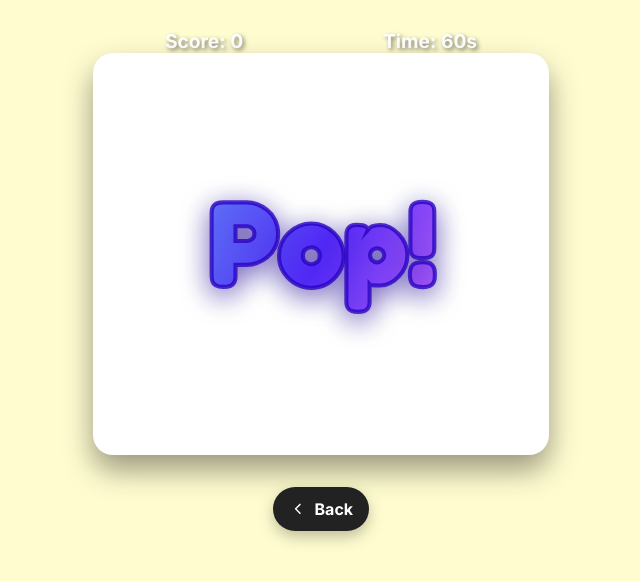
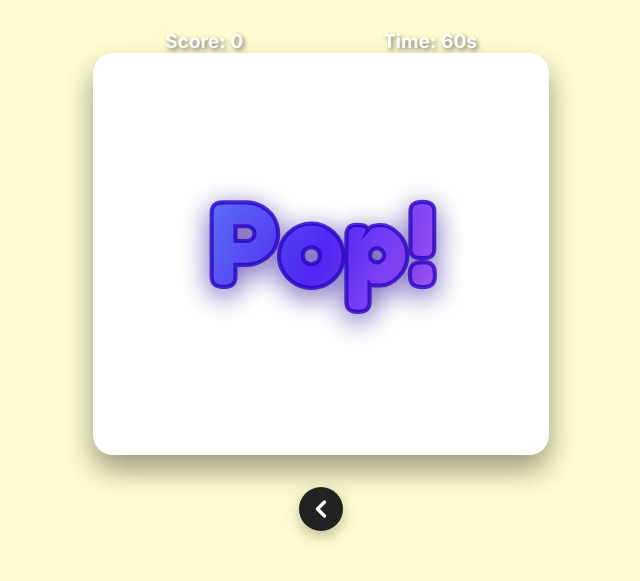
Before and after one commit to aisheikh1/Bubble_Pop_Frenzy, a website built with Vite: page index.html in a window 1280 px wide. Both pictures are taken after a click on the button "Classic Mode". Shown: the part 173-754 px from the top of the page, without its empty margins (319-959 px from the left). Built offline with nearby package versions, Linux system fonts and the light colour scheme.

Commit message:
back button now a circle with < inside

```diff
--- a/src/js/ui/BackButton.js
+++ b/src/js/ui/BackButton.js
@@ -8,7 +8,7 @@ export class BackButton {
     this.container = gameContainer;
     this.canvas = canvasEl;
 
-    // Create the flexible “below-canvas” area
+    // Create the flexible "below-canvas" area
     this.below = document.createElement('div');
     this.below.className = 'below-canvas';
 
@@ -17,13 +17,12 @@ export class BackButton {
     this.button.className = 'back-btn hidden';
     this.button.innerHTML = `
       <svg viewBox="0 0 24 24" aria-hidden="true">
-        <path d="M15 18l-6-6 6-6" fill="none" stroke="currentColor"
+        <path d="M14 8l-4 4 4 4" fill="none" stroke="currentColor"
               stroke-width="2" stroke-linecap="round" stroke-linejoin="round"/>
       </svg>
-      <span>Back</span>
     `;
 
-    // Insert after the canvas (so it is “under” the canvas)
+    // Insert after the canvas (so it is "under" the canvas)
     this.container.insertBefore(this.below, this.canvas.nextSibling);
     this.below.appendChild(this.button);
 
--- a/src/styles/styles.css
+++ b/src/styles/styles.css
@@ -71,30 +71,31 @@ canvas.canvas-appearing {
 
 }
 
-/* High-contrast pill button on cream background (#fffdd0) */
+/* High-contrast circular button on cream background (#fffdd0) */
 .back-btn {
   touch-action: manipulation;  /* eliminates 300ms delay on some UAs */
   -webkit-tap-highlight-color: transparent; /* nicer tap highlight on iOS */
   user-select: none;           /* avoids text selection during taps */
   min-height: 44px;            /* accessible touch target (Apple/Google HIG) */
   min-width: 44px;
+  width: 44px;
+  height: 44px;
   display: inline-flex;
   align-items: center;
-  gap: 0.5rem;
-  padding: 0.6rem 1rem;
+  justify-content: center;
+  padding: 0;
   border: none;
-  border-radius: 999px;
+  border-radius: 50%;
   background: #222;        /* strong contrast with #fffdd0 */
   color: #fff;
-  font: 600 1rem/1 'Inter', sans-serif;
   box-shadow: 0 6px 15px rgba(0,0,0,0.25);
   cursor: pointer;
   transform: translateZ(0);
 }
 
 .back-btn svg {
-  width: 1.1rem;
-  height: 1.1rem;
+  width: 42px;
+  height: 42px;
   flex: 0 0 auto;
 }
 
```
